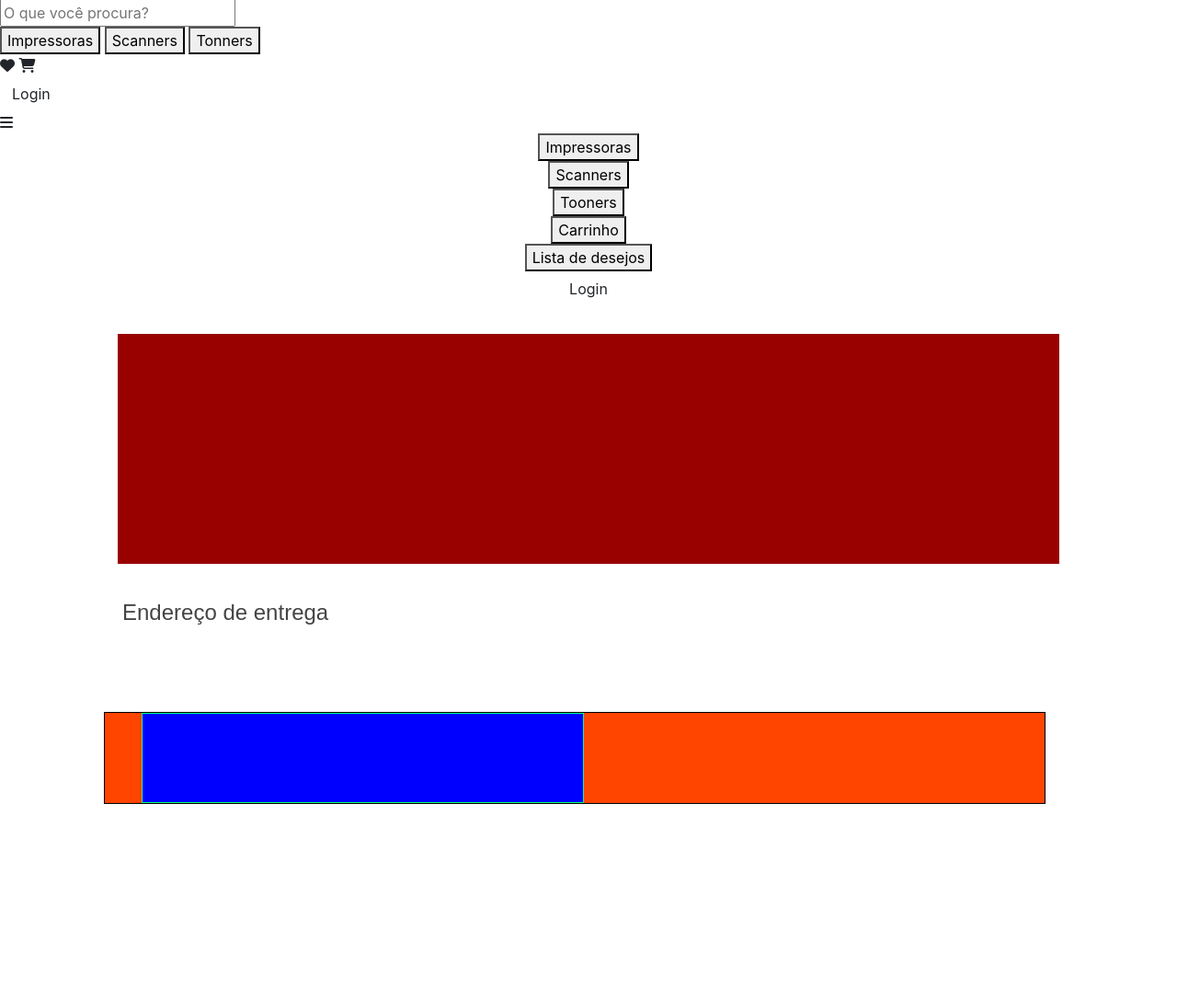
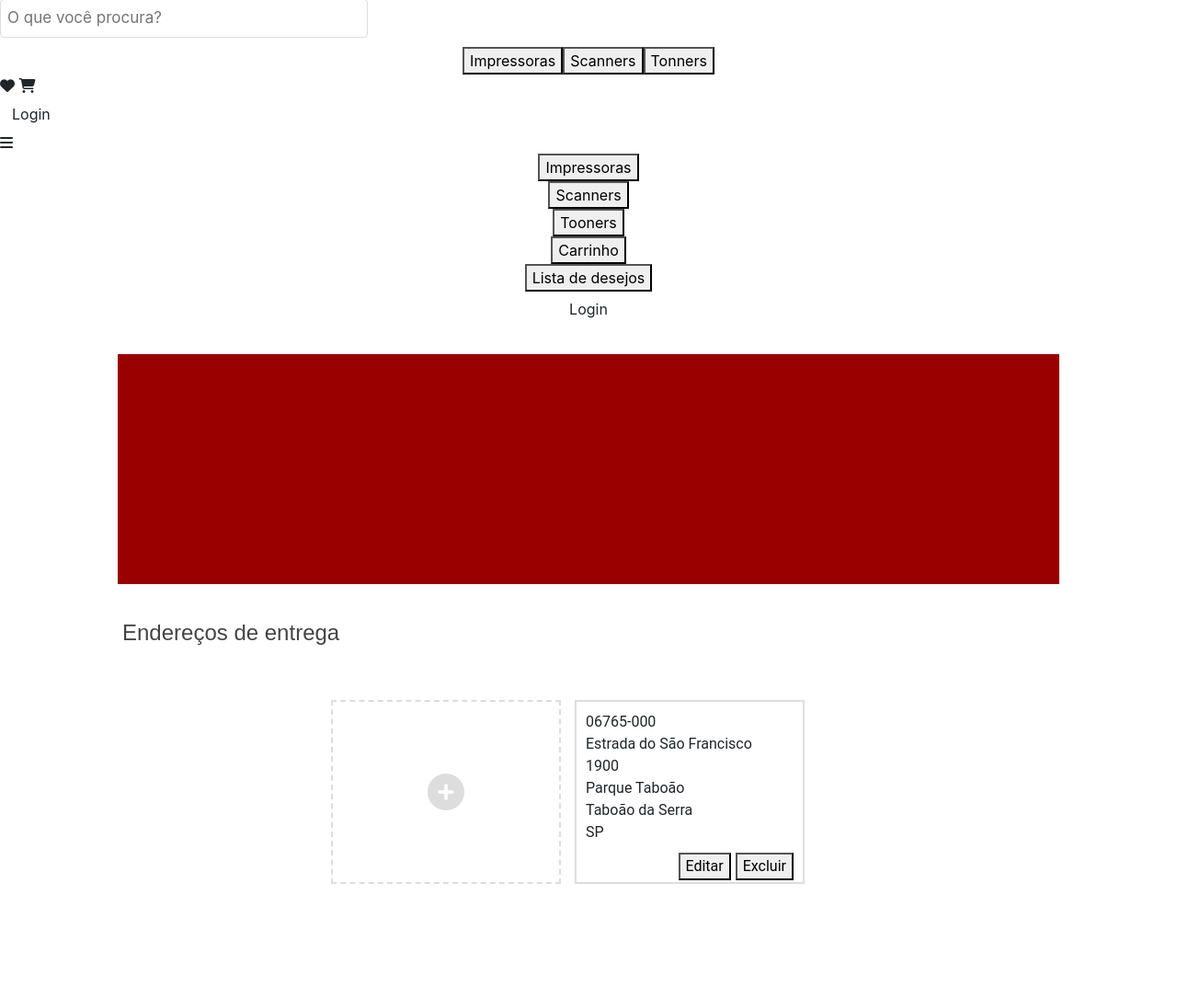
Before and after one commit to vetordev/iPrint, a PHP site: page / in a window 1280 px wide. Shown: the part 301-1386 px from the top of the page at 92% size. Before the commit the page ends 1175 px from the top, so only its background shows below. Run offline with PHP 8.4, Linux system fonts and the light colour scheme; some libraries are stand-ins or nearby versions.

Commit message:
finalização 1 sem login

```diff
--- a/ClientAddress/index.html
+++ b/ClientAddress/index.html
@@ -12,9 +12,11 @@
     <script src="https://cdnjs.cloudflare.com/ajax/libs/popper.js/1.14.7/umd/popper.min.js" integrity="sha384-UO2eT0CpHqdSJQ6hJty5KVphtPhzWj9WO1clHTMGa3JDZwrnQq4sF86dIHNDz0W1" crossorigin="anonymous"></script>
     <script src="https://stackpath.bootstrapcdn.com/bootstrap/4.3.1/js/bootstrap.min.js" integrity="sha384-JjSmVgyd0p3pXB1rRibZUAYoIIy6OrQ6VrjIEaFf/nJGzIxFDsf4x0xIM+B07jRM" crossorigin="anonymous"></script>
     <script type="text/javascript" src="../navbar.js"></script>
+    <script type="text/javascript" src="js.js"></script>
     <script src="https://kit.fontawesome.com/b1f7af822a.js" crossorigin="anonymous"></script>
 </head>
 <body>
+    <div id="body-darker">
     <div class="header">
         <div class="header-part1">
             <div class="logo">
@@ -26,9 +28,11 @@
         </div>
         <div class="header-part2">
                 <div class="buttons">
-                    <button type="button" class="btn-header">Impressoras</a></button>
-                    <button type="button" class="btn-header">Scanners</a></button>
-                    <button type="button" class="btn-header">Tonners</a></button>
+                    <div class="div-flex div-flex-h">
+                        <button type="button" class="btn-header">Impressoras</a></button>
+                        <button type="button" class="btn-header">Scanners</a></button>
+                        <button type="button" class="btn-header">Tonners</a></button>
+                    </div>
                 </div>
                 <split></split>
                 <div class="user-menu">
@@ -55,18 +59,52 @@
     <div id="containerr">
         <div id="banner"></div>
         <div class="address">
-        <p>Endereço de entrega</p>
-            <div class="box-gray">
-                <div class="row div-flex div-flex-h">
-                    <ul class="address-list">
-                        <li></li>
-                    </ul>
+        <p>Endereços de entrega</p>
+        <div class="box-gray">
+            <div class="row div-flex div-flex-h" id="divmae">
+                <div class="box-address" id="add-address" onclick="showAddAddress()">
+                    <div class="div-flex">
+                        <i class="fas fa-plus-circle plus-ico"></i>
+                    </div>
+                </div>
+                <div class="box-address client-address">
+                    <div class="info-address">
+                        <p id="cep_cli" class="info">06765-000</p>
+                        <p id="logradouro_cli" class="info">Estrada do São Francisco</p>
+                        <p id="numero" class="info"> 1900 </p>
+                        <p id="bairro_cli" class="info">Parque Taboão</p>
+                        <p id="cidade_cli" class="info">Taboão da Serra</p>
+                        <p id="uf_cli" class="info">SP</p>
+                    </div>
+                    <div class="btn-box">
+                        <div class="div-flex div-flex-h">
+                            <button type="button">Editar</button>
+                            <button type="button">Excluir</button>
+                        </div>
+                    </div>
                 </div>
             </div>
+        </div>
     </div>
     </div>
 
+    <div class="div-flex" id="divv">
+    <div id="form-address">
+        <img src="../img/clsoe.png" alt="" onclick="closeAddAddress()">
+        <div class="div-flex">
+            <p>Seu novo endereço</p>
+            <input type="text" class="field-form" name="cep" id="cep" placeholder="CEP">
+            <input type="text" name="logradouro" class="field-form" id="logradouro" placeholder="Endereço">
+            <input type="text" name="numero" class="field-form" id="numero" placeholder="Número">
+            <input type="text" name="bairro" class="field-form" id="bairro" placeholder="Bairro">
+            <input type="text" name="cidade" class="field-form" id="cidade" placeholder="Cidade">
+            <input type="text" name="uf" class="field-form" id="uf" placeholder="UF">
+            <button type="button" onclick="addAddress()">Adicionar endereço</button>
+        </div>
+    </div>
+    </div>
 
+</div>
     <script type="text/javascript" src="../routes.js"></script>
 </body>
 </html>
--- /dev/null
+++ b/ClientAddress/js.js
@@ -0,0 +1,62 @@
+function showAddAddress() {
+    var formAddress = document.getElementById('form-address');
+    formAddress.style.display = 'block';
+}
+
+function closeAddAddress() {
+    var formAddress = document.getElementById('form-address');
+    formAddress.style.display = 'none';
+}
+
+function addAddress() {
+    var formAddress = document.getElementById('form-address');
+
+    const divmae = document.getElementById("divmae");
+    const divQtd =  document.getElementsByClassName('box-address').length;
+
+    var newBox = document.createElement('div');
+    var newInfo = document.createElement('div');
+    var newLogr = document.createElement('p');
+    var newCep = document.createElement('p');
+    var newNum = document.createElement('p');
+    var newBairro = document.createElement('p');
+    var newCidade = document.createElement('p');
+    var newUf = document.createElement('p');
+    var newBtnBox = document.createElement('div');
+    var newDivFlex = document.createElement('div');
+    var newBtn = document.createElement('button');
+    var newBtn2 = document.createElement('button');
+
+    const fields = document.getElementsByClassName('field-form');
+    const show = [newCep, newLogr, newNum, newBairro, newCidade, newUf];
+
+    newBox.setAttribute('class', 'box-address client-address');
+        newInfo.setAttribute('class', 'info-address');
+        // itens dentro de info-address adicionados no for
+
+        newBtnBox.setAttribute('class', 'btn-box');
+            newDivFlex.setAttribute('class', 'div-flex div-flex-h');
+                newBtn.setAttribute('type', 'button');
+                newBtn2.setAttribute('type', 'button');
+
+
+    if (divQtd < 4){
+        newBtn.innerHTML = "Editar";
+        newBtn2.innerHTML = "Excluir";
+
+        divmae.appendChild(newBox);
+        newBox.appendChild(newInfo);
+        for (var i = 0; i < fields.length; i++) {
+            show[i].innerHTML = fields[i].value;
+            show[i].setAttribute('class', 'info');
+            newInfo.appendChild(show[i]);
+            fields[i].value = "";
+        }
+        newBox.appendChild(newBtnBox);
+        newBtnBox.appendChild(newDivFlex);
+        newDivFlex.appendChild(newBtn);
+        newDivFlex.appendChild(newBtn2);
+
+        formAddress.style.display = 'none';
+    }
+}
--- a/ClientAddress/styles.css
+++ b/ClientAddress/styles.css
@@ -1,3 +1,12 @@
+.body-darker {
+    /* position: fixed; */
+    width: 100vw;
+    height: 100vh;
+    top: 0; right: 0; bottom: 0; left: 0;
+    background: rgba(#000, .4);
+    z-index: 1;
+    background-color: red;
+}
 #containerr {
     width: 100%;
     height: calc(100vh - 70px);
@@ -17,12 +26,12 @@
 }
 .div-flex {
     width: 100%;
+    height: 100%;
     display: flex;
     flex-direction: column;
     align-items: center;
     justify-content: center;
     /* background-color: blue; */
-    z-index: 1;
 }
 .div-flex-h {
     flex-direction: row;
@@ -34,6 +43,12 @@
 .address{
     width: 80%;
     font-family: 'Roboto', sans-serif;
+
+    /* position: absolute;
+	bottom: 0;   */
+}
+.box-gray {
+    /* padding: 0px !important; */
 }
 .address>p {
     font-size: 24px;
@@ -59,3 +74,80 @@ ul.address-list li {
     background-color: blue;
     border: 1px springgreen solid
 }
+
+.box-address {
+    width: 250px;
+    height: 200px;
+    /* background-color: aqua; */
+    margin-right: 15px;
+}
+.client-address {
+    border: 2px #ddd solid;
+}
+
+#add-address {
+    border: 2px #ddd dashed;
+    cursor: pointer;
+}
+.plus-ico {
+    color: #ddd !important;
+    align-items: center;
+    font-size: 40px;
+}
+#add-address .div-flex {
+    /* background-color: red; */
+    /* width: 250%; */
+}
+
+/* body {
+    background-color: #444;
+    opacity: 1.3;
+} */
+#form-address {
+    width: 450px;
+    height: 500px;
+    background-color: #FFF;
+    position: absolute;
+    -webkit-box-shadow: -1px 1px 11px -1px rgba(0,0,0,0.35);
+    -moz-box-shadow: -1px 1px 11px -1px rgba(0,0,0,0.35);
+    box-shadow: -1px 1px 11px -1px rgba(0,0,0,0.35);
+    z-index: 1;
+    display: none;
+}
+#divv {
+    width: 100vw !important;
+    height: calc(100vh - 70px) !important;
+    margin: 0px;
+}
+input[type=text], input[type=password] {
+    width: 400px;
+    border: 1px solid #ddd;
+    padding: 7px;
+    margin-bottom: 10px;
+    color: black;
+    border-radius: 4px;
+    font-size: 17px;
+}
+
+#form-address img {
+    max-width: 30px;
+    text-align: right;
+    margin: 10px;
+    cursor: pointer;
+}
+.info-address {
+    padding: 10px;
+}
+.info-address p{
+    margin: 0;
+}
+.btn-box {
+    margin: 0 10px 10px 0;
+}
+.btn-box button {
+    margin-left: 5px;
+}
+.btn-box .div-flex {
+    text-align: right;
+    justify-content: flex-end;
+}
```
Also changed, not shown: ClientAccount/index.html (+5 -3 lines), ClientArea/index.html (+5 -3 lines), Home/index.html (+5 -3 lines), Home/styles.css (+12 -0 lines), site.css (+28 -11 lines), img/clsoe.png (added).
